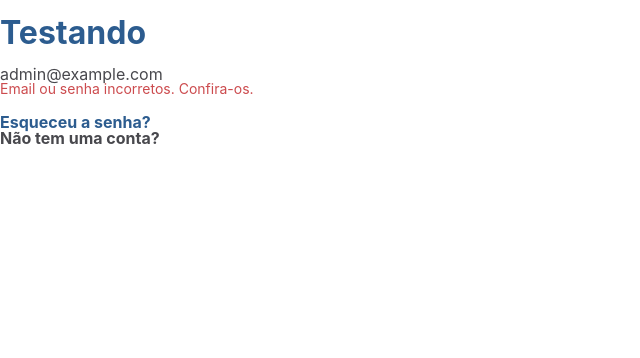
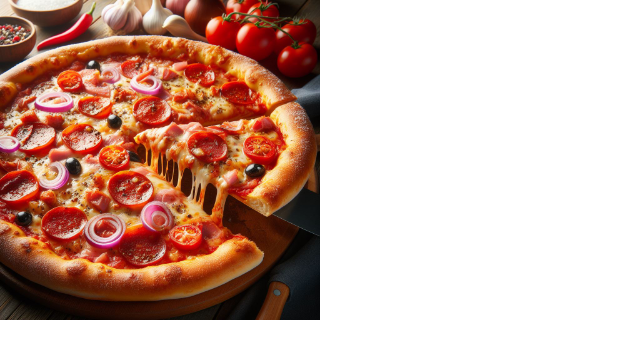
Before and after one commit to palomacha100/seller, a Vue app: page / in a window 1280 px wide. Shown: the top 358 px of the page, without its empty margins (0-640 px from the left). Built offline with nearby package versions, Linux system fonts and the light colour scheme.

Commit message:
Cria componente de imagem

```diff
--- /dev/null
+++ b/src/components/ImageStyled.vue
@@ -0,0 +1,12 @@
+<script setup lang="ts">
+defineProps<{
+  imageUrl: string
+  altText?: string
+  width?: string
+  height?: string
+}>()
+</script>
+
+<template>
+  <img :src="imageUrl" :alt="altText" :style="{ width, height }" />
+</template>
--- a/src/views/HomeView.vue
+++ b/src/views/HomeView.vue
@@ -1,25 +1,15 @@
 <script setup lang="ts">
-import TitleStyled from '@/components/TitleStyled.vue'
-import TextStyled from '@/components/TextStyled.vue'
+import ImageStyled from '@/components/ImageStyled.vue'
 </script>
 
 <template>
   <main>
-    <TitleStyled title="Testando" />
-    <TextStyled className="gray-text" text="admin@example.com" width="22.5rem" height="1rem" />
-    <TextStyled
-      className="red-text"
-      text="Email ou senha incorretos. Confira-os."
-      width="22.5rem"
-      height="1rem"
-    />
-    <TextStyled className="white-bold-text" text="Entrar" width="22.5rem" height="1rem" />
-    <TextStyled className="blue-bold-text" text="Esqueceu a senha?" width="22.5rem" height="1rem" />
-    <TextStyled
-      className="grey-bold-text"
-      text="Não tem uma conta?"
-      width="22.5rem"
-      height="1rem"
-    />
+    <div>
+      <ImageStyled
+        imageUrl="../images/pizza.jpeg"
+        altText="Uma pizza com uma fatia sendo retirada com uma espátula"
+        width="20rem"
+      />
+    </div>
   </main>
 </template>
--- a/tsconfig.node.json
+++ b/tsconfig.node.json
@@ -11,6 +11,10 @@
     "composite": true,
     "noEmit": true,
     "tsBuildInfoFile": "./node_modules/.tmp/tsconfig.node.tsbuildinfo",
+    "baseUrl": "./",
+    "paths": {
+      "@/*": ["src/*"]
+    },
 
     "module": "ESNext",
     "moduleResolution": "Bundler",
```
Also changed, not shown: public/images/pizza.jpeg (added).
